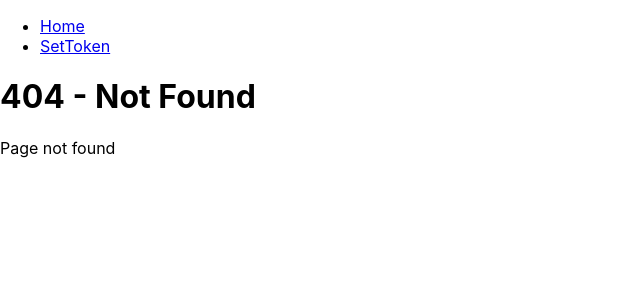
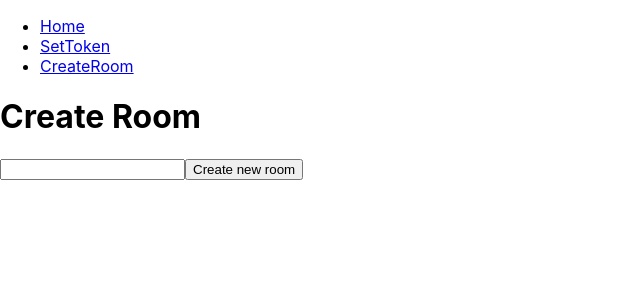
Before and after one commit to TimArnoldd/Share, a React (Create React App) app in the folder web-frontend/: page /createRoom in a window 1280 px wide. Before the commit this address had no page. Shown: the top 300 px of the page, without its empty margins (0-640 px from the left). Built offline with nearby package versions, Linux system fonts and the light colour scheme.

Commit message:
Add page for creating a room

```diff
--- a/web-frontend/src/App.tsx
+++ b/web-frontend/src/App.tsx
@@ -4,6 +4,7 @@ import { Layout } from './pages/Layout';
 import { Home } from './pages/Home';
 import { NotFound } from './pages/NotFound';
 import { SetToken } from './pages/SetToken';
+import { CreateRoom } from './pages/CreateRoom';
 
 function App() {
     return (
@@ -12,6 +13,7 @@ function App() {
                 <Route path="/" element={<Layout />}>
                     <Route index element={<Home />} />
                     <Route path="setToken" element={<SetToken />} />
+                    <Route path="createRoom" element={<CreateRoom />} />
                     <Route path="*" element={<NotFound />} />
                 </Route>
             </Routes>
--- /dev/null
+++ b/web-frontend/src/pages/CreateRoom.tsx
@@ -0,0 +1,30 @@
+import { FC } from "react";
+
+export const CreateRoom: FC = () => {
+
+    function createRoom() {
+        const name = (document.getElementById("name") as HTMLInputElement).value;
+        fetch("http://localhost:3000/room/create", {
+            method: "POST",
+            body: JSON.stringify({ name: name }),
+            headers: {
+                "Content-Type": "application/json"
+            }
+        }).then(async (response: Response) => {
+            if (response.ok) {
+                const room = await response.json();
+                console.log(room);
+                document.getElementById("output")!.innerText = `${room.name}: ${room.id}`;
+            }
+        });
+    }
+
+    return (
+        <>
+            <h1>Create Room</h1>
+            <input type="text" name="name" id="name" />
+            <button onClick={createRoom}>Create new room</button>
+            <p id="output"></p>
+        </>
+    )
+};
--- a/web-frontend/src/pages/Home.tsx
+++ b/web-frontend/src/pages/Home.tsx
@@ -24,6 +24,7 @@ export const Home: FC = () => {
         });
     }
 
+    // TODO: Gets executed twice
     function loadMessages() {
         fetch("http://localhost:3000/room/messages", {
             method: "GET",
@@ -48,7 +49,7 @@ export const Home: FC = () => {
             <h1>Hoi</h1>
             <ul>
                 {messages.map((message: any) => {
-                    return <li>{message.content}</li>;
+                    return <li key={message.id}>{message.content}</li>;
                 })}
             </ul>
             <input type="text" name="content" id="content" />
--- a/web-frontend/src/pages/Layout.tsx
+++ b/web-frontend/src/pages/Layout.tsx
@@ -6,12 +6,9 @@ export const Layout: FC = () => {
         <>
             <nav>
                 <ul>
-                    <li>
-                        <Link to="/">Home</Link>
-                    </li>
-                    <li>
-                        <Link to="/setToken">SetToken</Link>
-                    </li>
+                    <li><Link to="/">Home</Link></li>
+                    <li><Link to="/setToken">SetToken</Link></li>
+                    <li><Link to="/createRoom">CreateRoom</Link></li>
                 </ul>
             </nav>
 
```
Also changed, not shown: 1 other file (tests, documents, lock files or other folders).
